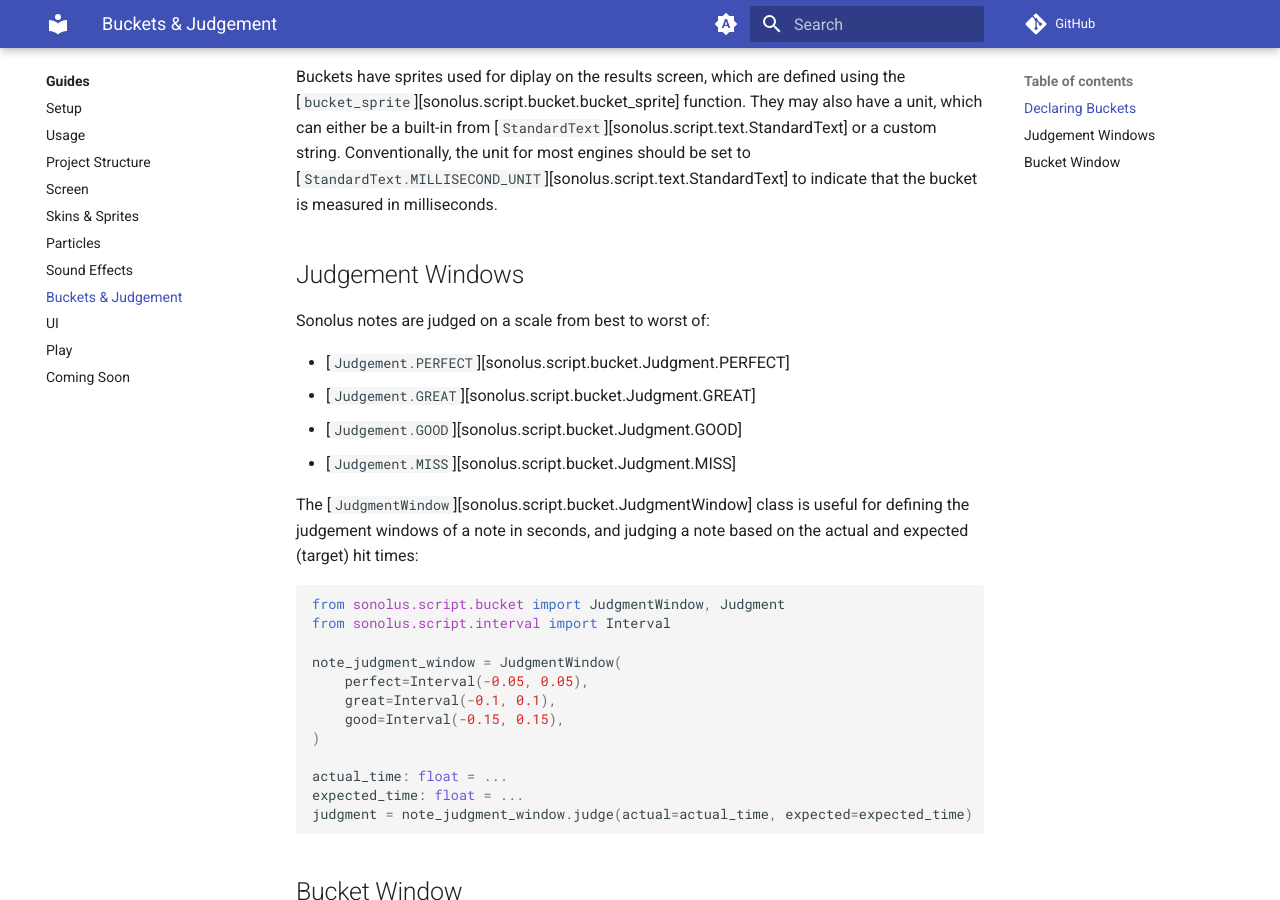
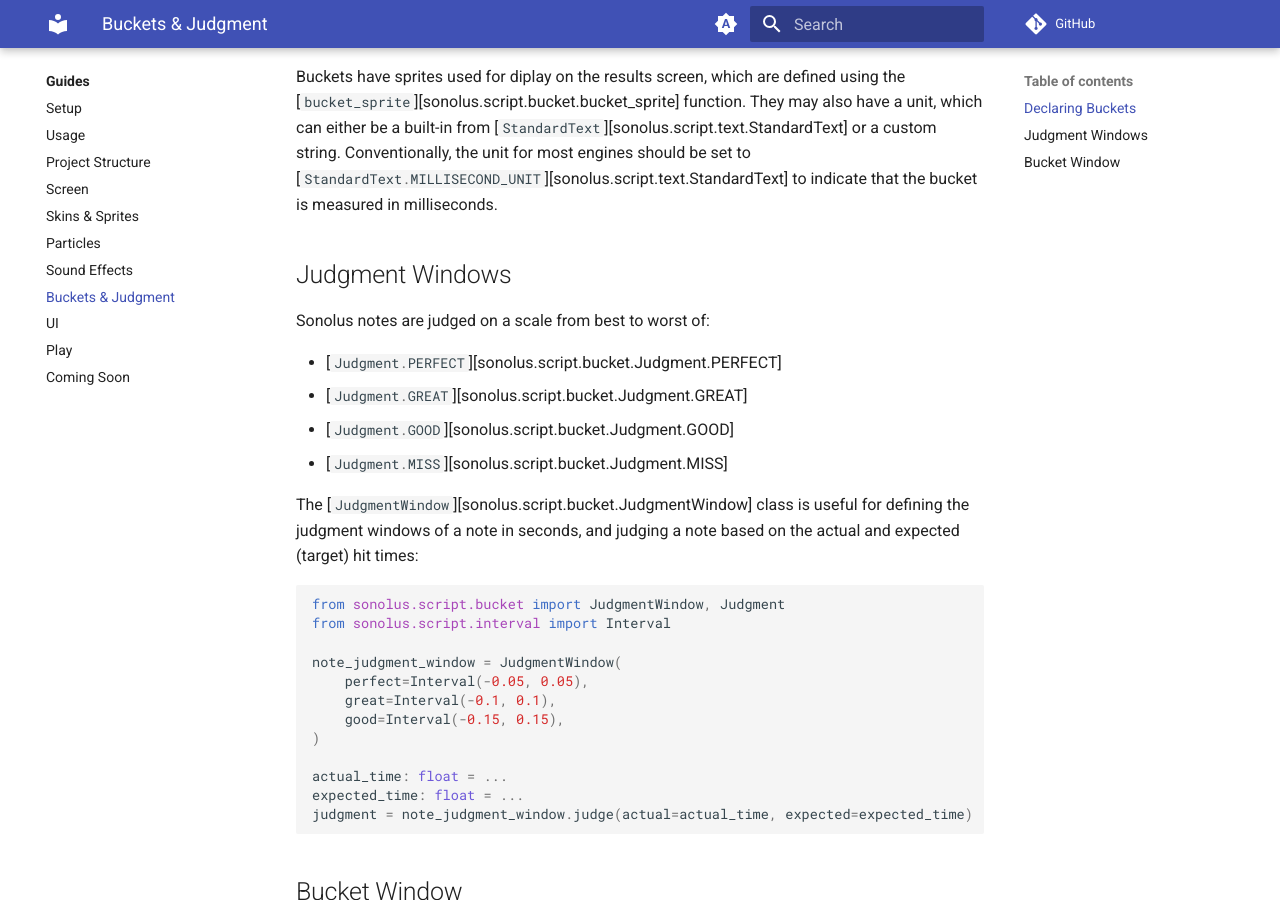
Before and after one commit to qwewqa/sonolus.py, an MkDocs documentation site: the page built from docs/guides/bucket.md, in a window 1280 px wide and 900 px high, scrolled down 791 px. Built offline with MkDocs 1.6.1 and Material for MkDocs 9.7.7, drawn with Linux system fonts in a browser that asks for light colours; comment, search, counter and statistics services are not loaded; some of the changed text lies outside the part shown.

Commit message:
Fix typo in bucket.md

````diff
--- a/docs/guides/bucket.md
+++ b/docs/guides/bucket.md
@@ -1,4 +1,4 @@
-# Buckets & Judgement
+# Buckets & Judgment
 
 ## Declaring Buckets
 
@@ -36,16 +36,16 @@
 [`StandardText.MILLISECOND_UNIT`][sonolus.script.text.StandardText] to indicate that the bucket is
 measured in milliseconds.
 
-## Judgement Windows
+## Judgment Windows
 
 Sonolus notes are judged on a scale from best to worst of:
 
-- [`Judgement.PERFECT`][sonolus.script.bucket.Judgment.PERFECT]
-- [`Judgement.GREAT`][sonolus.script.bucket.Judgment.GREAT]
-- [`Judgement.GOOD`][sonolus.script.bucket.Judgment.GOOD]
-- [`Judgement.MISS`][sonolus.script.bucket.Judgment.MISS]
+- [`Judgment.PERFECT`][sonolus.script.bucket.Judgment.PERFECT]
+- [`Judgment.GREAT`][sonolus.script.bucket.Judgment.GREAT]
+- [`Judgment.GOOD`][sonolus.script.bucket.Judgment.GOOD]
+- [`Judgment.MISS`][sonolus.script.bucket.Judgment.MISS]
 
-The [`JudgmentWindow`][sonolus.script.bucket.JudgmentWindow] class is useful for defining the judgement windows of a
+The [`JudgmentWindow`][sonolus.script.bucket.JudgmentWindow] class is useful for defining the judgment windows of a
 note in seconds, and judging a note based on the actual and expected (target) hit times:
 
 ```python
````
